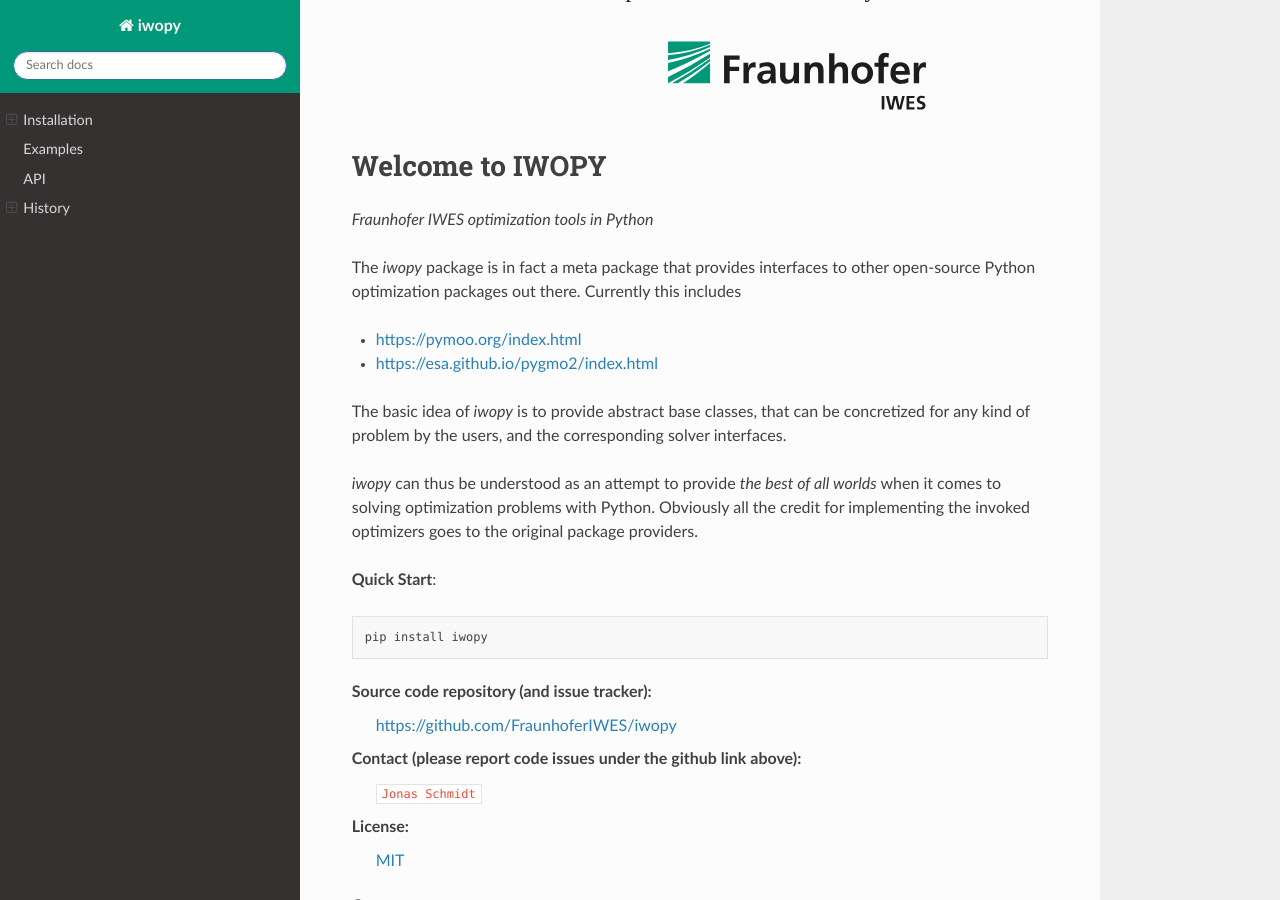
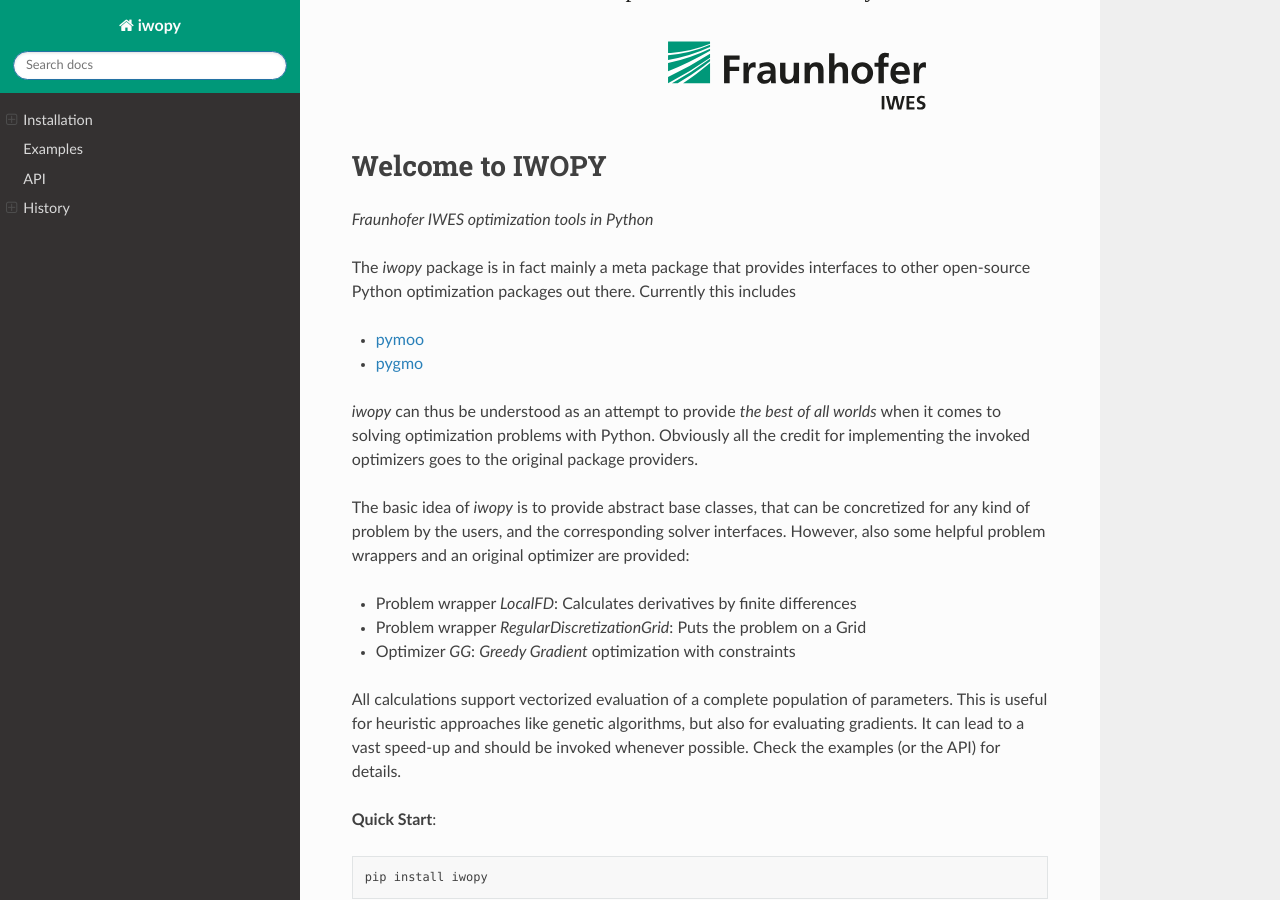
Before and after one commit to FraunhoferIWES/iwopy, a Sphinx documentation site: the page built from docs/source/index.rst, in a window 1280 px wide and 900 px high, scrolled down 318 px. Built offline with Sphinx 7.4.7 and the Read the Docs theme 2.0.0, drawn with Linux system fonts in a browser that asks for light colours; pages that are not in the unit, such as notebooks, are missing from menus; the version number could not be read and is left out; cross-references to code outside the pages are shown as plain code.

Commit message:
updating docs

```diff
--- a/docs/source/index.rst
+++ b/docs/source/index.rst
@@ -7,14 +7,20 @@ Welcome to IWOPY
 
 *Fraunhofer IWES optimization tools in Python*
 
-The `iwopy` package is in fact a meta package that provides interfaces to other open-source Python optimization packages out there. Currently this includes
+The `iwopy` package is in fact mainly a meta package that provides interfaces to other open-source Python optimization packages out there. Currently this includes
 
-* https://pymoo.org/index.html
-* https://esa.github.io/pygmo2/index.html
-
-The basic idea of `iwopy` is to provide abstract base classes, that can be concretized for any kind of problem by the users, and the corresponding solver interfaces.
+* `pymoo <https://pymoo.org/index.html>`_
+* `pygmo <https://esa.github.io/pygmo2/index.html>`_
 
 `iwopy` can thus be understood as an attempt to provide *the best of all worlds* when it comes to solving optimization problems with Python. Obviously all the credit for implementing the invoked optimizers goes to the original package providers.
+
+The basic idea of `iwopy` is to provide abstract base classes, that can be concretized for any kind of problem by the users, and the corresponding solver interfaces. However, also some helpful problem wrappers and an original optimizer are provided:
+
+* Problem wrapper *LocalFD*: Calculates derivatives by finite differences
+* Problem wrapper *RegularDiscretizationGrid*: Puts the problem on a Grid
+* Optimizer *GG*: *Greedy Gradient* optimization with constraints
+
+All calculations support vectorized evaluation of a complete population of parameters. This is useful for heuristic approaches like genetic algorithms, but also for evaluating gradients. It can lead to a vast speed-up and should be invoked whenever possible. Check the examples (or the API) for details.
 
 **Quick Start**::
 
```
Also changed, not shown: 1 other file.
